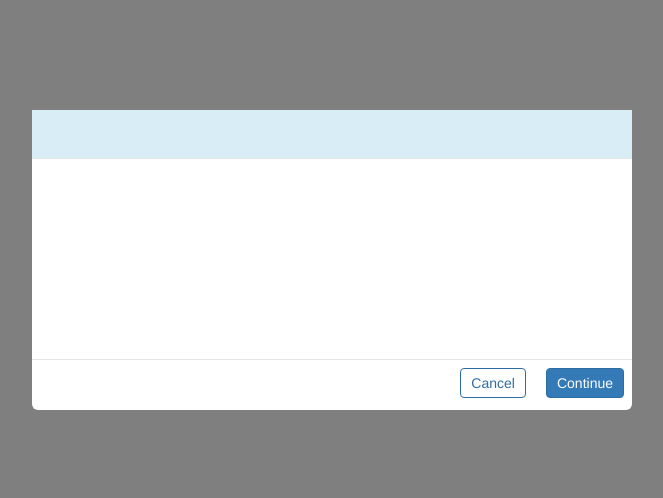
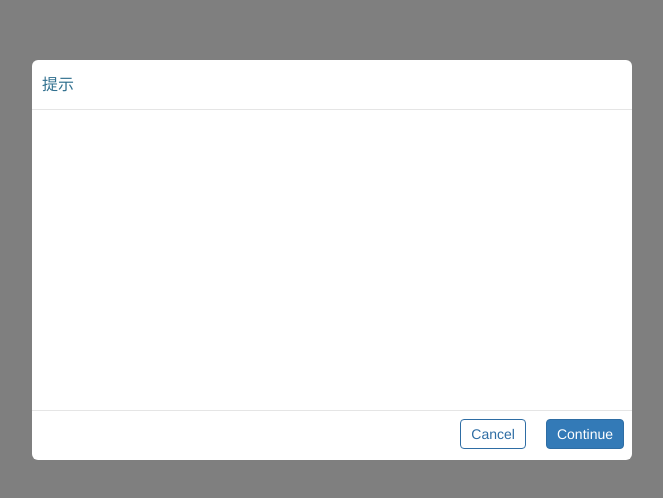
Before and after one commit to NewsFun/dev, a Vue app: page / in a window 1280 px wide. Shown: the part 140-638 px from the top of the page, without its empty margins (308-971 px from the left). Built offline with nearby package versions, Linux system fonts and the light colour scheme.

Commit message:
add popup cover

```diff
--- a/src/components/popup/popup.scss
+++ b/src/components/popup/popup.scss
@@ -1,6 +1,10 @@
 @import "../../assets/scss/common";
+$h_body: 400px;
+.popup {
+  &-box {
+    padding: 8px 10px;
+  }
 
-.popup {
   &-container {
     position: absolute;
     width: 100%;
@@ -22,32 +26,31 @@
     transform: translate(-50%, -50%);
     background: $c_f;
     width: 600px;
-    height: 300px;
+    height: $h_body;
     border-radius: 6px;
+    overflow: hidden;
   }
 
   &-head {
-    padding: 6px 10px;
-    background: #d9edf7;
+    box-sizing: border-box;
+    height: 50px;
     border-bottom: 1px solid #e5e5e5;
 
     .title {
       text-align: left;
-      line-height: 1.43;
+      line-height: 34px;
       word-break: break-all;
       font-weight: 500;
-      min-height: 16px;
-      font-size: 15px;
+      font-size: 16px;
       color: #31708f;
     }
   }
 
   &-body {
     width: 100%;
-    height: 200px;
+    height: $h_body - 100;
     box-sizing: border-box;
-    padding: 16px 30px;
-    overflow: auto;
+    overflow: scroll;
 
     .paragraph {
       line-height: 1.2;
@@ -67,16 +70,16 @@
       border: 1px solid #2e6da4;
       background: #337ab7;
       border-radius: 4px;
-      color: #fff;
+      color: $c_f;
       font-size: 14px;
       cursor: pointer;
 
       &.cancel {
-        background: #fff;
+        background: $c_f;
         color: #2e6da4;
 
         &:hover {
-          color: #fff;
+          color: $c_f;
         }
       }
 
--- a/src/components/popup/popup.vue
+++ b/src/components/popup/popup.vue
@@ -2,8 +2,8 @@
   <div class="popup-container" v-if="popShow">
     <div class="popup-cover"></div>
     <div class="popup-wrap">
-      <div class="popup-head">
-        <h1 class="title">{{title}}</h1>
+      <div class="popup-head popup-box">
+        <span class="title">{{title}}</span>
       </div>
       <div class="popup-body">
         <slot name="content"></slot>
@@ -33,7 +33,7 @@ export default {
     },
     title: {
       type: String,
-      default: ""
+      default: "提示"
     },
     popupInfo: {
       type: Object,
```
